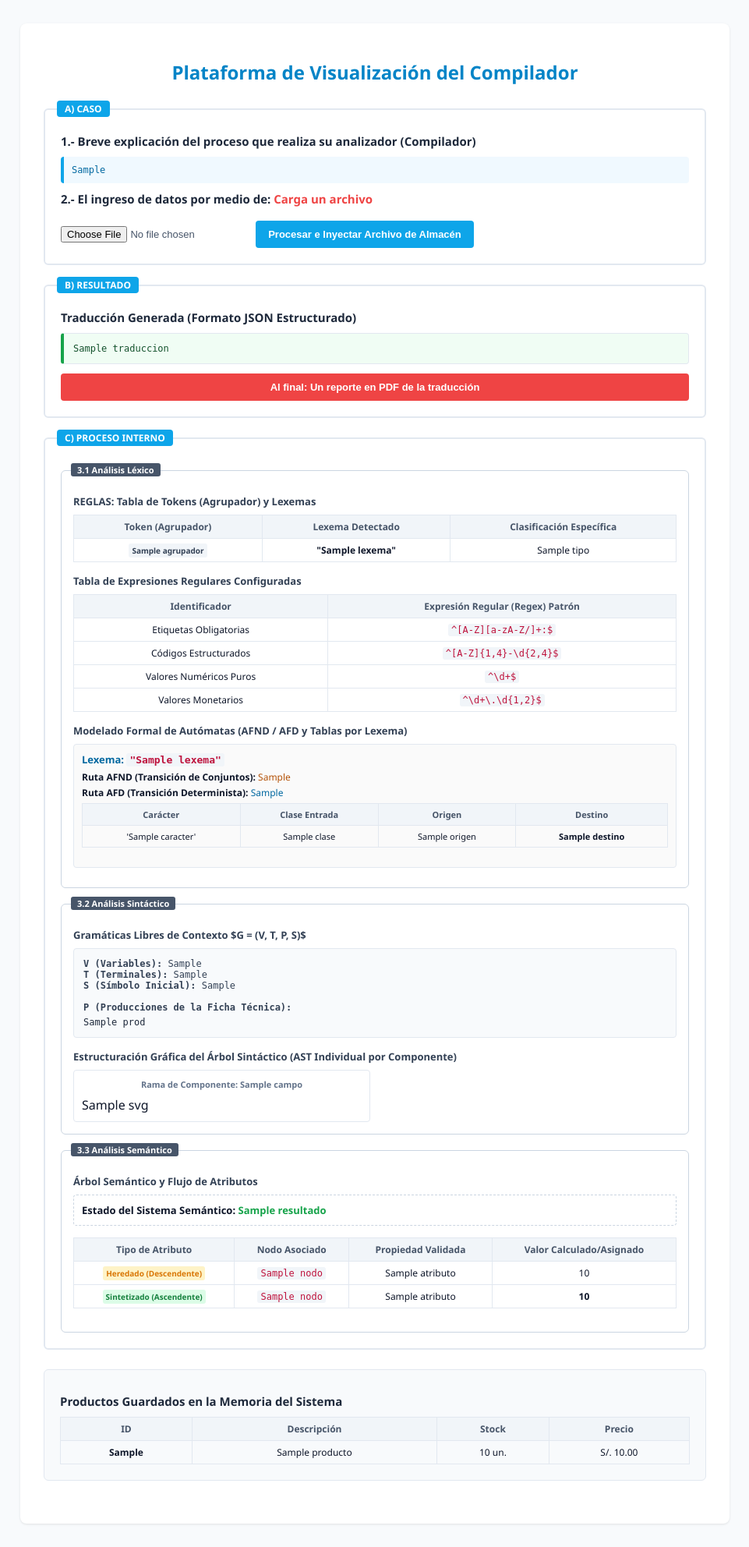
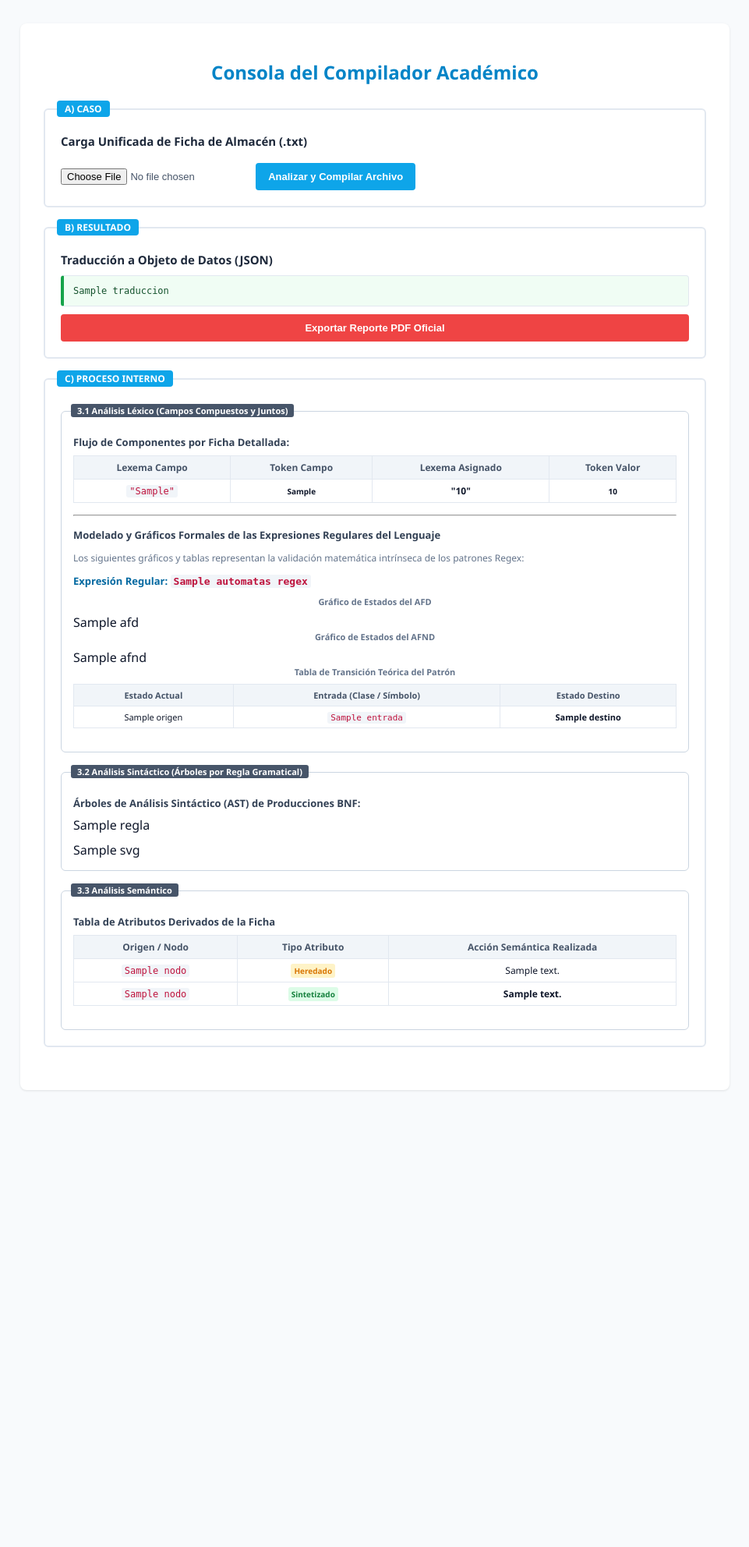
Before and after one commit to Da-Ce29/Proyecto_Final-TC-Grupo_7, a Flask app: template templates/index.html in a window 1280 px wide. Shown: the whole page at 78% size, without its empty margins (159-1120 px from the left). After the commit the page ends 1399 px from the top, so only its background shows below. Run offline with Flask 3, Linux system fonts and the light colour scheme; the template is opened without the code that fills it: most values are stand-ins (such as "Sample title", 1, 10 or a date in 2020).

Commit message:
Revise index.html for compiler console updates
Updated the title and headings, modified form button text, and adjusted sections for compiler console display.

```diff
--- a/templates/index.html
+++ b/templates/index.html
@@ -2,41 +2,29 @@
 <html lang="es">
 <head>
     <meta charset="UTF-8">
-    <title>Plataforma de Compilación Académica</title>
+    <title>Plataforma de Control Formal del Compilador</title>
     <link rel="stylesheet" href="{{ url_for('static', filename='style.css') }}">
-    <link rel="icon" href="data:,">
 </head>
 <body>
 
 <div class="container">
-
-    <h1>Plataforma de Visualización del Compilador</h1>
+    <h1>Consola del Compilador Académico</h1>
 
     <div class="seccion-bloque">
         <span class="titulo-seccion">A) CASO</span>
-        <h3>1.- Breve explicación del proceso que realiza su analizador (Compilador)</h3>
-        <div class="explicacion-box">
-            <pre>{{ explicacion_proceso }}</pre>
-        </div>
-
-        <h3>2.- El ingreso de datos por medio de: <span style="color:#ef4444; font-weight:bold;">Carga un archivo</span></h3>
-        <form method="POST" enctype="multipart/form-data" style="margin-top: 10px;">
+        <h3>Carga Unificada de Ficha de Almacén (.txt)</h3>
+        <form method="POST" enctype="multipart/form-data">
             <input type="file" id="archivo_codigo" name="archivo_codigo" accept=".txt" required>
-            <button type="submit" class="btn-validar">Procesar e Inyectar Archivo de Almacén</button>
+            <button type="submit" class="btn-validar">Analizar y Compilar Archivo</button>
         </form>
     </div>
 
     <div class="seccion-bloque">
         <span class="titulo-seccion">B) RESULTADO</span>
-        <h3>Traducción Generada (Formato JSON Estructurado)</h3>
-        <div class="codigo-box json-box">
-            <pre>{{ traduccion if traduccion else "Esperando compilación exitosa..." }}</pre>
-        </div>
-
+        <h3>Traducción a Objeto de Datos (JSON)</h3>
+        <div class="codigo-box json-box"><pre>{{ traduccion if traduccion else "Esperando entrada..." }}</pre></div>
         {% if traduccion %}
-        <div style="margin-top: 12px;">
-            <a href="/exportar-pdf"><button type="button" class="btn-pdf">Al final: Un reporte en PDF de la traducción</button></a>
-        </div>
+            <a href="/exportar-pdf" style="display:block; margin-top:10px;"><button class="btn-pdf">Exportar Reporte PDF Oficial</button></a>
         {% endif %}
     </div>
 
@@ -44,184 +32,128 @@
         <span class="titulo-seccion">C) PROCESO INTERNO</span>
 
         <div class="sub-seccion">
-            <span class="sub-titulo-seccion">3.1 Análisis Léxico</span>
+            <span class="sub-titulo-seccion">3.1 Análisis Léxico (Campos Compuestos y Juntos)</span>
 
-            <h4>REGLAS: Tabla de Tokens (Agrupador) y Lexemas</h4>
+            <h4>Flujo de Componentes por Ficha Detallada:</h4>
             <table class="tabla-transiciones">
                 <thead>
                     <tr>
-                        <th>Token (Agrupador)</th>
-                        <th>Lexema Detectado</th>
-                        <th>Clasificación Específica</th>
+                        <th>Lexema Campo</th>
+                        <th>Token Campo</th>
+                        <th>Lexema Asignado</th>
+                        <th>Token Valor</th>
                     </tr>
                 </thead>
                 <tbody>
-                {% if analisis_lexemas %}
-                    {% for al in analisis_lexemas %}
+                {% if bloque_tokens %}
+                    {% for t in bloque_tokens %}
                     <tr>
-                        <td><span class="badge badge-agrupador">{{ al.agrupador }}</span></td>
-                        <td><strong>"{{ al.lexema }}"</strong></td>
-                        <td>{{ al.tipo }}</td>
+                        <td><code>"{{ t.campo_lex }}"</code></td>
+                        <td><span class="badge red">{{ t.campo_tok }}</span></td>
+                        <td><strong>"{{ t.valor_lex }}"</strong></td>
+                        <td><span class="badge blue">{{ t.valor_tok }}</span></td>
                     </tr>
                     {% endfor %}
                 {% else %}
-                    <tr><td colspan="3" class="muted">Suba un archivo para clasificar lexemas.</td></tr>
+                    <tr><td colspan="4" class="muted">Ningún archivo cargado en el Lexer continuo.</td></tr>
                 {% endif %}
                 </tbody>
             </table>
 
-            <h4>Tabla de Expresiones Regulares Configuradas</h4>
-            <table class="tabla-transiciones">
+            <hr>
+            <h4>Modelado y Gráficos Formales de las Expresiones Regulares del Lenguaje</h4>
+            <p style="font-size:12px; color:#64748b;">Los siguientes gráficos y tablas representan la validación matemática intrínseca de los patrones Regex:</p>
+
+            {% for nombre_re, data in automatas_regex.items() %}
+            <div class="card-re">
+                <h5 style="color:#0369a1; margin:0 0 10px 0;">Expresión Regular: <code>{{ nombre_re }}</code></h5>
+
+                <div class="flex-graficos">
+                    <div class="grafico-item">
+                        <h6>Gráfico de Estados del AFD</h6>
+                        {{ data.afd | safe }}
+                    </div>
+                    <div class="grafico-item">
+                        <h6>Gráfico de Estados del AFND</h6>
+                        {{ data.afnd | safe }}
+                    </div>
+                </div>
+
+                <h6>Tabla de Transición Teórica del Patrón</h6>
+                <table class="tabla-transiciones" style="font-size:11px; margin-top:5px;">
                     <thead>
                         <tr>
-                        <th>Identificador</th>
-                        <th>Expresión Regular (Regex) Patrón</th>
+                            <th>Estado Actual</th>
+                            <th>Entrada (Clase / Símbolo)</th>
+                            <th>Estado Destino</th>
                         </tr>
                     </thead>
                     <tbody>
-                    <tr><td>Etiquetas Obligatorias</td><td><code>^[A-Z][a-zA-Z/]+:$</code></td></tr>
-                    <tr><td>Códigos Estructurados</td><td><code>^[A-Z]{1,4}-\d{2,4}$</code></td></tr>
-                    <tr><td>Valores Numéricos Puros</td><td><code>^\d+$</code></td></tr>
-                    <tr><td>Valores Monetarios</td><td><code>^\d+\.\d{1,2}$</code></td></tr>
-                </tbody>
-            </table>
-
-            <h4>Modelado Formal de Autómatas (AFND / AFD y Tablas por Lexema)</h4>
-            {% if analisis_lexemas %}
-                {% for al in analisis_lexemas %}
-                <div class="lexema-card">
-                    <h5>Lexema: <code>"{{ al.lexema }}"</code></h5>
-                    <p><strong>Ruta AFND (Transición de Conjuntos):</strong> <span style="color:#b45309;">{{ al.traza_nfa }}</span></p>
-                    <p><strong>Ruta AFD (Transición Determinista):</strong> <span style="color:#0369a1;">{{ al.traza_dfa }}</span></p>
-
-                    <table class="tabla-transiciones" style="font-size: 11px; margin-top: 5px;">
-                        <thead>
+                        {% for fila in data.tabla.filas %}
                         <tr>
-                                <th>Carácter</th>
-                                <th>Clase Entrada</th>
-                                <th>Origen</th>
-                                <th>Destino</th>
-                            </tr>
-                        </thead>
-                        <tbody>
-                            {% for paso in al.tabla_pasos %}
-                            <tr>
-                                <td>'{{ paso.caracter }}'</td>
-                                <td>{{ paso.clase }}</td>
-                                <td>{{ paso.origen }}</td>
-                                <td><strong>{{ paso.destino }}</strong></td>
+                            <td>{{ fila.origen }}</td>
+                            <td><code>{{ fila.entrada }}</code></td>
+                            <td><strong>{{ fila.destino }}</strong></td>
                         </tr>
                         {% endfor %}
                     </tbody>
                 </table>
             </div>
             {% endfor %}
-            {% else %}
-                <div class="codigo-box text-box"><pre>Esperando carga de archivos para instanciar trazas de autómatas...</pre></div>
-            {% endif %}
         </div>
 
-        <div class="sub-seccion">
-            <span class="sub-titulo-seccion">3.2 Análisis Sintáctico</span>
-            <h4>Gramáticas Libres de Contexto $G = (V, T, P, S)$</h4>
-            <div class="codigo-box text-box" style="margin-bottom: 15px;">
-                <strong>V (Variables):</strong> <span>{{ gramatica_formal.V | join(', ') }}</span><br>
-                <strong>T (Terminales):</strong> <span>{{ gramatica_formal.T | join(', ') }}</span><br>
-                <strong>S (Símbolo Inicial):</strong> <span>{{ gramatica_formal.S }}</span><br><br>
-                <strong>P (Producciones de la Ficha Técnica):</strong>
-                <pre style="margin-top: 5px; color:#1e293b;">{% for prod in gramatica_formal.P %}{{ prod }}
-{% endfor %}</pre>
-            </div>
+        <div class="sub-seccion" style="margin-top:25px;">
+            <span class="sub-titulo-seccion">3.2 Análisis Sintáctico (Árboles por Regla Gramatical)</span>
 
-            <h4>Estructuración Gráfica del Árbol Sintáctico (AST Individual por Componente)</h4>
-            {% if arboles_lista %}
+            <h4>Árboles de Análisis Sintáctico (AST) de Producciones BNF:</h4>
+            {% if arboles_reglas %}
                 <div class="grid-arboles">
-                    {% for arbol in arboles_lista %}
-                    <div class="arbol-contenedor-card">
-                        <h6>Rama de Componente: {{ arbol.campo }}</h6>
-                        {{ arbol.svg | safe }}
+                    {% for arb in arboles_reglas %}
+                    <div class="card-arbol">
+                        <span class="badge-regla">{{ arb.regla }}</span>
+                        <div style="margin-top:10px;">{{ arb.svg | safe }}</div>
                     </div>
                     {% endfor %}
                 </div>
             {% else %}
-                <div class="codigo-box text-box"><pre>Esperando estructura de tokens válida para derivar árboles sintácticos...</pre></div>
+                <div class="codigo-box text-box"><pre>Esperando parseo de reglas sintácticas...</pre></div>
             {% endif %}
         </div>
 
-        <div class="sub-seccion">
+        <div class="sub-seccion" style="margin-top:25px;">
             <span class="sub-titulo-seccion">3.3 Análisis Semántico</span>
-            <h4>Árbol Semántico y Flujo de Atributos</h4>
-            <div class="resultado-box" style="margin-bottom: 15px;">
-                <strong>Estado del Sistema Semántico:</strong>
-                <span style="color: {% if 'Error' in resultado %}#dc2626{% else %}#16a34a{% endif %}; font-weight: bold;">
-                    {{ resultado if resultado else "Esperando ejecución de reglas..." }}
-                </span>
-            </div>
-
+            <h4>Tabla de Atributos Derivados de la Ficha</h4>
             <table class="tabla-transiciones">
                 <thead>
                     <tr>
-                        <th>Tipo de Atributo</th>
-                        <th>Nodo Asociado</th>
-                        <th>Propiedad Validada</th>
-                        <th>Valor Calculado/Asignado</th>
+                        <th>Origen / Nodo</th>
+                        <th>Tipo Atributo</th>
+                        <th>Acción Semántica Realizada</th>
                     </tr>
                 </thead>
                 <tbody>
-                {% if atributos %}
+                {% if atributos.heredados %}
                     {% for h in atributos.heredados %}
                     <tr>
-                        <td><span class="badge" style="background-color: #fef3c7; color: #d97706;">Heredado (Descendente)</span></td>
                         <td><code>{{ h.nodo }}</code></td>
-                        <td>{{ h.atributo }}</td>
-                        <td>{{ h.valor }}</td>
+                        <td><span class="badge" style="background-color:#fef3c7; color:#d97706;">Heredado</span></td>
+                        <td>{{ h.desc }}</td>
                     </tr>
                     {% endfor %}
                     {% for s in atributos.sintetizados %}
                     <tr>
-                        <td><span class="badge" style="background-color: #dcfce7; color: #15803d;">Sintetizado (Ascendente)</span></td>
                         <td><code>{{ s.nodo }}</code></td>
-                        <td>{{ s.atributo }}</td>
-                        <td><strong>{{ s.valor }}</strong></td>
+                        <td><span class="badge" style="background-color:#dcfce7; color:#15803d;">Sintetizado</span></td>
+                        <td><strong>{{ s.desc }}</strong></td>
                     </tr>
                     {% endfor %}
                 {% else %}
-                    <tr><td colspan="4" class="muted">Suba un archivo para evaluar derivación semántica de atributos.</td></tr>
+                    <tr><td colspan="3" class="muted">No se han ejecutado validaciones de tipos aún.</td></tr>
                 {% endif %}
                 </tbody>
             </table>
         </div>
-
     </div>
-
-    <div class="seccion-bloque" style="background-color: #f8fafc; border: 1px solid #e2e8f0;">
-        <h3>Productos Guardados en la Memoria del Sistema</h3>
-        {% if inventario %}
-            <table class="tabla-transiciones" style="margin-bottom: 0;">
-                <thead>
-                    <tr>
-                        <th>ID</th>
-                        <th>Descripción</th>
-                        <th>Stock</th>
-                        <th>Precio</th>
-                    </tr>
-                </thead>
-                <tbody>
-                    {% for id_p, datos in inventario.items() %}
-                    <tr>
-                        <td><strong>{{ id_p }}</strong></td>
-                        <td>{{ datos.Producto }}</td>
-                        <td>{{ datos.Stock }} un.</td>
-                        <td>S/. {{ "%.2f"|format(datos.Precio) }}</td>
-                    </tr>
-                    {% endfor %}
-                </tbody>
-            </table>
-        {% else %}
-            <p style="margin:0; font-size:13px; color:#64748b;">Memoria del almacén vacía.</p>
-        {% endif %}
-    </div>
-
 </div>
 
 </body>
```
Lines whose indentation alone changed are shown as unchanged.
